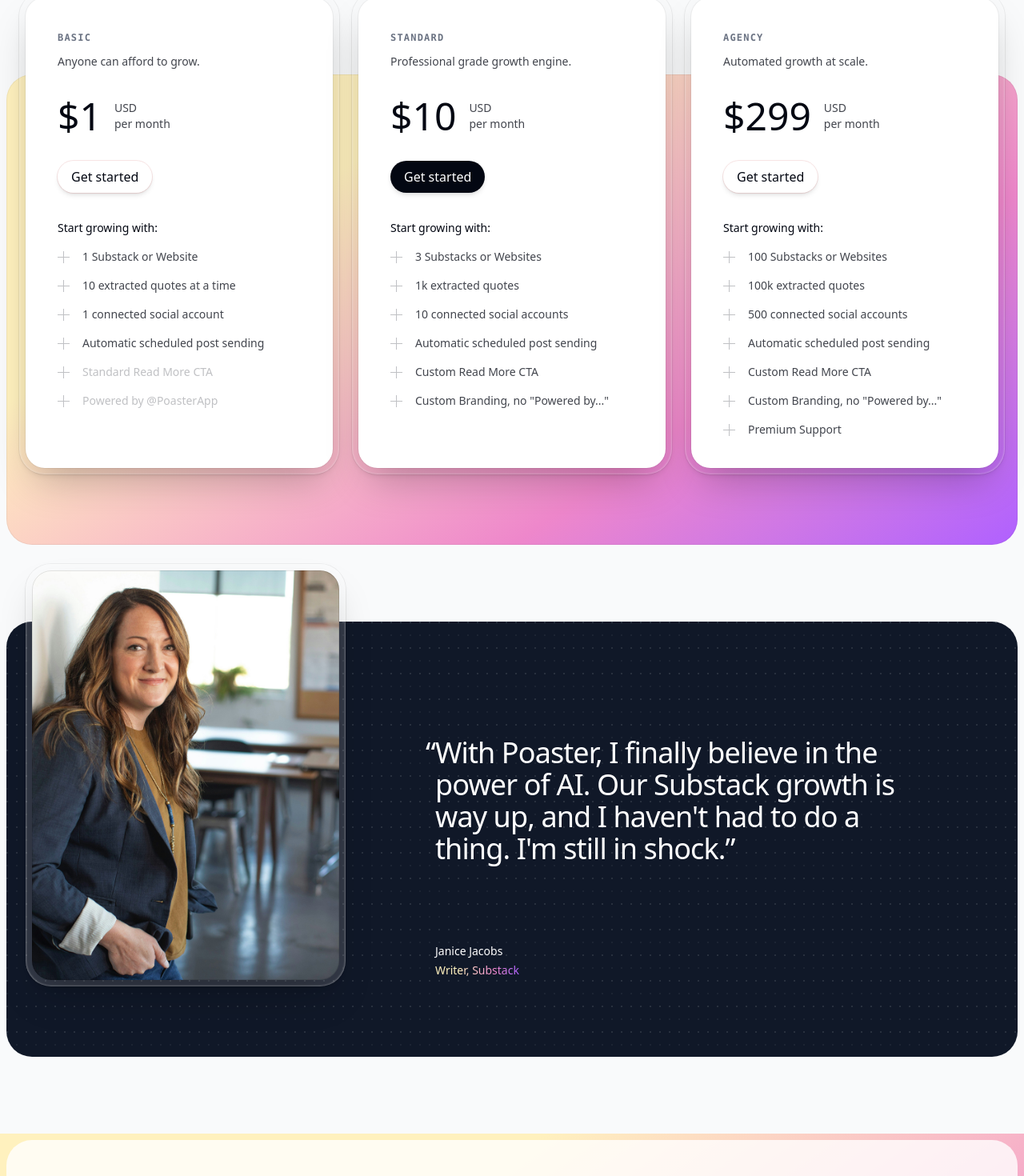
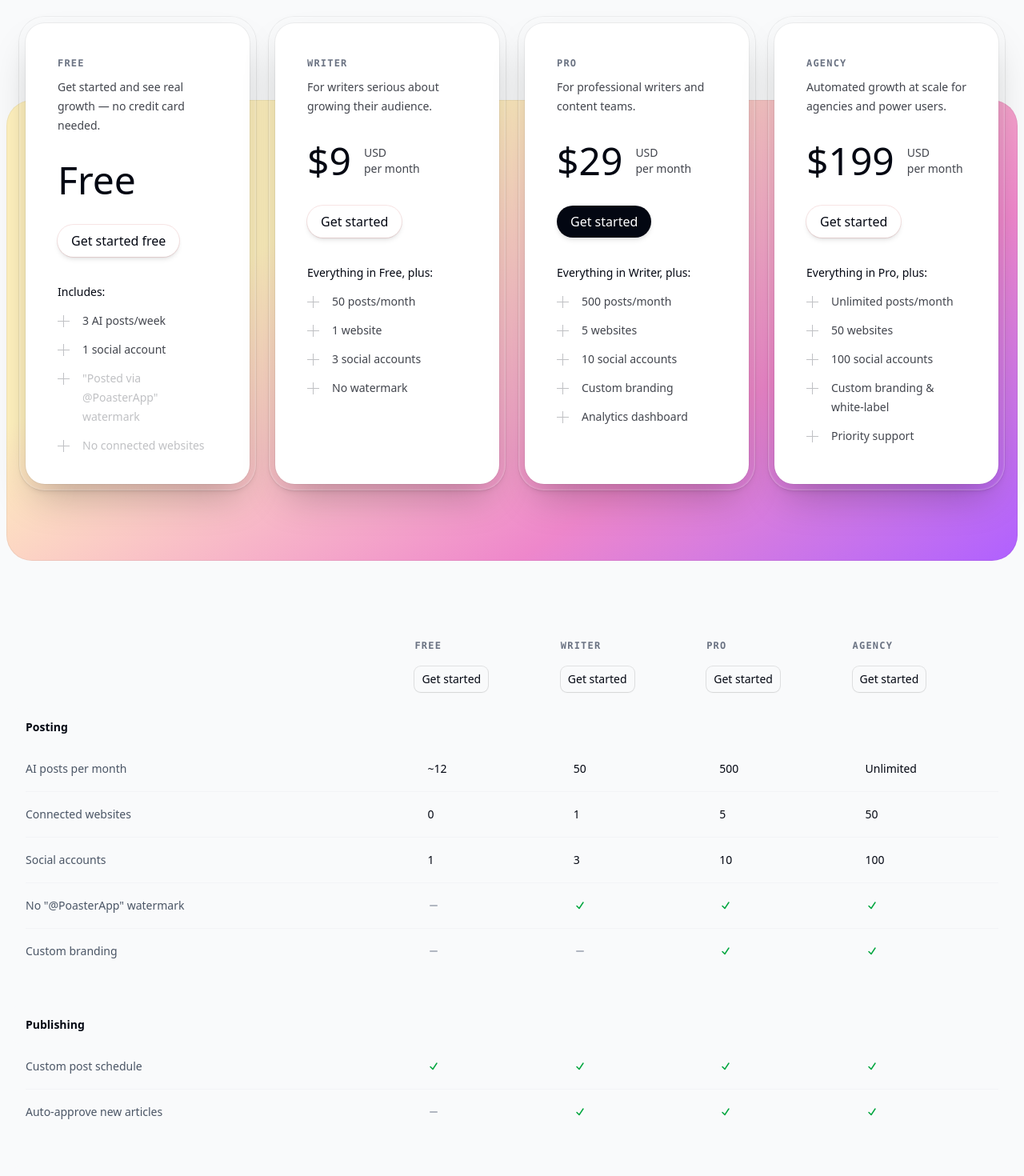
Before and after one commit to cdrxyz/poaster-website, a Next.js app: page /pricing in a window 1280 px wide. Shown: the part 497-1967 px from the top of the page at 80% size. Built offline with nearby package versions, Linux system fonts and the light colour scheme; a web font is replaced by a local one.

Commit message:
fix: clean marketing content, pricing tiers, FAQ, company page, homepage

```diff
--- a/content/blog/2025-11-07-public-beta.md
+++ b/content/blog/2025-11-07-public-beta.md
@@ -71,15 +71,17 @@ Poaster is packed with features designed to maximize your Substack's reach:
 
 ## Pricing Plans
 
-We believe growth should be affordable. That's why we offer plans starting at just $1/month:
+We believe growth should be affordable. That's why we offer a free plan with no credit card required:
 
-- **Basic ($1/month)**: 1 website, 10 quotes, 1 social account. Perfect for starters.
+- **Free**: 3 AI posts/week, 1 social account. Start growing right away.
 
-- **Standard ($10/month)**: 3 websites, 1k quotes, 10 social accounts. For serious writers.
+- **Writer ($9/month)**: 50 posts/month, 1 website, 3 social accounts, no "@PoasterApp" watermark.
 
-- **Agency ($299/month)**: 100 websites, 100k quotes, 500 social accounts. For agencies and power users.
+- **Pro ($29/month)**: 500 posts/month, 5 websites, 10 social accounts, custom branding, and analytics.
 
-All plans include automatic scheduling and premium support on higher tiers.
+- **Agency ($199/month)**: Unlimited posts, 50 websites, 100 accounts, priority support, and white-label.
+
+All paid plans include automatic scheduling and priority support on higher tiers.
 
 ## Join the Beta
 
--- a/src/app/layout.jsx
+++ b/src/app/layout.jsx
@@ -2,8 +2,8 @@ import '@/styles/tailwind.css'
 
 export const metadata = {
   title: {
-    template: '%s - Radiant',
-    default: 'Radiant - Close every deal',
+    template: '%s - Poaster',
+    default: 'Poaster - Grow your Substack with AI',
   },
 }
 
@@ -19,7 +19,7 @@ export default function RootLayout({ children }) {
           rel="alternate"
           type="application/rss+xml"
           href="/blog/feed.xml"
-          title="Radiant Blog"
+          title="Poaster Blog"
         />
       </head>
       <body className="bg-gray-50 text-gray-950 antialiased">
--- a/src/app/page.jsx
+++ b/src/app/page.jsx
@@ -16,7 +16,7 @@ import { Heading, Subheading } from '@/components/text'
 import { ChevronRightIcon } from '@heroicons/react/16/solid'
 
 export const metadata = {
-  description: 'Poaster uses AI to help writers grow their Substack.',
+  description: 'Poaster uses AI to help writers grow their Substack. Start for free.',
 }
 
 function Hero() {
@@ -125,7 +125,7 @@ function BentoSection() {
         <BentoCard
           eyebrow="Scheduled Posts"
           title="Be the Poaster, Without Doing any Posting"
-          description="Choose your own custom posting schedule. Your feeds are always fresh with your quotes and long-form articles. New readers around the world awwait."
+          description="Choose your own custom posting schedule. Your feeds are always fresh with your quotes and long-form articles. New readers around the world await."
           graphic={<Map />}
           className="max-lg:rounded-b-4xl lg:col-span-2 lg:rounded-br-4xl"
         />
--- a/src/app/pricing/page.jsx
+++ b/src/app/pricing/page.jsx
@@ -16,96 +16,118 @@ import {
 
 export const metadata = {
   title: 'Pricing',
-  description: 'Start growing your Substack from as low as $1/month.',
+  description: 'Start growing your Substack for free. Plans from $9/month when you\'re ready to scale.',
 }
 
 const tiers = [
   {
-    name: 'Basic',
-    slug: 'basic',
-    description: 'Anyone can afford to grow.',
-    priceMonthly: 1,
-    href: '#',
+    name: 'Free',
+    slug: 'free',
+    description: 'Get started and see real growth — no credit card needed.',
+    priceMonthly: 0,
+    href: 'https://my.poaster.app/signup',
     highlights: [
-      { description: '1 Substack or Website' },
-      { description: '10 extracted quotes at a time' },
-      { description: '1 connected social account' },
-      { description: 'Automatic scheduled post sending' },
-      { description: 'Standard Read More CTA', disabled: true },
-      { description: 'Powered by @PoasterApp', disabled: true },
+      { description: '3 AI posts/week' },
+      { description: '1 social account' },
+      { description: '"Posted via @PoasterApp" watermark', disabled: true },
+      { description: 'No connected websites', disabled: true },
     ],
     features: [
-      { section: 'Features', name: 'Accounts', value: 3 },
-      { section: 'Features', name: 'Deal progress boards', value: 5 },
-      { section: 'Features', name: 'Sourcing platforms', value: 'Select' },
-      { section: 'Features', name: 'Contacts', value: 100 },
-      { section: 'Features', name: 'AI assisted outreach', value: false },
-      { section: 'Analysis', name: 'Competitor analysis', value: false },
-      { section: 'Analysis', name: 'Dashboard reporting', value: false },
-      { section: 'Analysis', name: 'Community insights', value: false },
-      { section: 'Analysis', name: 'Performance analysis', value: false },
+      { section: 'Posting', name: 'AI posts per month', value: '~12' },
+      { section: 'Posting', name: 'Connected websites', value: 0 },
+      { section: 'Posting', name: 'Social accounts', value: 1 },
+      { section: 'Posting', name: 'No "@PoasterApp" watermark', value: false },
+      { section: 'Posting', name: 'Custom branding', value: false },
+      { section: 'Publishing', name: 'Custom post schedule', value: true },
+      { section: 'Publishing', name: 'Auto-approve new articles', value: false },
+      { section: 'Analytics', name: 'Growth dashboard', value: false },
+      { section: 'Analytics', name: 'Post performance tracking', value: false },
       { section: 'Support', name: 'Email support', value: true },
-      { section: 'Support', name: '24 / 7 call center support', value: false },
-      { section: 'Support', name: 'Dedicated account manager', value: false },
+      { section: 'Support', name: 'Priority support', value: false },
+      { section: 'Support', name: 'White-label', value: false },
     ],
   },
   {
-    name: 'Standard',
-    slug: 'standard',
-    description: 'Professional grade growth engine.',
-    priceMonthly: 10,
-    href: '#',
+    name: 'Writer',
+    slug: 'writer',
+    description: 'For writers serious about growing their audience.',
+    priceMonthly: 9,
+    href: 'https://my.poaster.app/signup',
     highlights: [
-      { description: '3 Substacks or Websites' },
-      { description: '1k extracted quotes' },
-      { description: '10 connected social accounts' },
-      { description: 'Automatic scheduled post sending' },
-      { description: 'Custom Read More CTA' },
-      { description: 'Custom Branding, no "Powered by..."' },
+      { description: '50 posts/month' },
+      { description: '1 website' },
+      { description: '3 social accounts' },
+      { description: 'No watermark' },
     ],
     features: [
-      { section: 'Features', name: 'Accounts', value: 10 },
-      { section: 'Features', name: 'Deal progress boards', value: 'Unlimited' },
-      { section: 'Features', name: 'Sourcing platforms', value: '100+' },
-      { section: 'Features', name: 'Contacts', value: 1000 },
-      { section: 'Features', name: 'AI assisted outreach', value: true },
-      { section: 'Analysis', name: 'Competitor analysis', value: '5 / month' },
-      { section: 'Analysis', name: 'Dashboard reporting', value: true },
-      { section: 'Analysis', name: 'Community insights', value: true },
-      { section: 'Analysis', name: 'Performance analysis', value: true },
+      { section: 'Posting', name: 'AI posts per month', value: 50 },
+      { section: 'Posting', name: 'Connected websites', value: 1 },
+      { section: 'Posting', name: 'Social accounts', value: 3 },
+      { section: 'Posting', name: 'No "@PoasterApp" watermark', value: true },
+      { section: 'Posting', name: 'Custom branding', value: false },
+      { section: 'Publishing', name: 'Custom post schedule', value: true },
+      { section: 'Publishing', name: 'Auto-approve new articles', value: true },
+      { section: 'Analytics', name: 'Growth dashboard', value: false },
+      { section: 'Analytics', name: 'Post performance tracking', value: false },
       { section: 'Support', name: 'Email support', value: true },
-      { section: 'Support', name: '24 / 7 call center support', value: true },
-      { section: 'Support', name: 'Dedicated account manager', value: false },
+      { section: 'Support', name: 'Priority support', value: false },
+      { section: 'Support', name: 'White-label', value: false },
+    ],
+  },
+  {
+    name: 'Pro',
+    slug: 'pro',
+    description: 'For professional writers and content teams.',
+    priceMonthly: 29,
+    href: 'https://my.poaster.app/signup',
+    highlights: [
+      { description: '500 posts/month' },
+      { description: '5 websites' },
+      { description: '10 social accounts' },
+      { description: 'Custom branding' },
+      { description: 'Analytics dashboard' },
+    ],
+    features: [
+      { section: 'Posting', name: 'AI posts per month', value: 500 },
+      { section: 'Posting', name: 'Connected websites', value: 5 },
+      { section: 'Posting', name: 'Social accounts', value: 10 },
+      { section: 'Posting', name: 'No "@PoasterApp" watermark', value: true },
+      { section: 'Posting', name: 'Custom branding', value: true },
+      { section: 'Publishing', name: 'Custom post schedule', value: true },
+      { section: 'Publishing', name: 'Auto-approve new articles', value: true },
+      { section: 'Analytics', name: 'Growth dashboard', value: true },
+      { section: 'Analytics', name: 'Post performance tracking', value: true },
+      { section: 'Support', name: 'Email support', value: true },
+      { section: 'Support', name: 'Priority support', value: false },
+      { section: 'Support', name: 'White-label', value: false },
     ],
   },
   {
     name: 'Agency',
     slug: 'agency',
-    description: 'Automated growth at scale.',
-    priceMonthly: 299,
-    href: '#',
+    description: 'Automated growth at scale for agencies and power users.',
+    priceMonthly: 199,
+    href: 'https://my.poaster.app/signup',
     highlights: [
-      { description: '100 Substacks or Websites' },
-      { description: '100k extracted quotes' },
-      { description: '500 connected social accounts' },
-      { description: 'Automatic scheduled post sending' },
-      { description: 'Custom Read More CTA' },
-      { description: 'Custom Branding, no "Powered by..."' },
-      { description: 'Premium Support' },
+      { description: 'Unlimited posts/month' },
+      { description: '50 websites' },
+      { description: '100 social accounts' },
+      { description: 'Custom branding & white-label' },
+      { description: 'Priority support' },
     ],
     features: [
-      { section: 'Features', name: 'Accounts', value: 'Unlimited' },
-      { section: 'Features', name: 'Deal progress boards', value: 'Unlimited' },
-      { section: 'Features', name: 'Sourcing platforms', value: '100+' },
-      { section: 'Features', name: 'Contacts', value: 'Unlimited' },
-      { section: 'Features', name: 'AI assisted outreach', value: true },
-      { section: 'Analysis', name: 'Competitor analysis', value: 'Unlimited' },
-      { section: 'Analysis', name: 'Dashboard reporting', value: true },
-      { section: 'Analysis', name: 'Community insights', value: true },
-      { section: 'Analysis', name: 'Performance analysis', value: true },
+      { section: 'Posting', name: 'AI posts per month', value: 'Unlimited' },
+      { section: 'Posting', name: 'Connected websites', value: 50 },
+      { section: 'Posting', name: 'Social accounts', value: 100 },
+      { section: 'Posting', name: 'No "@PoasterApp" watermark', value: true },
+      { section: 'Posting', name: 'Custom branding', value: true },
+      { section: 'Publishing', name: 'Custom post schedule', value: true },
+      { section: 'Publishing', name: 'Auto-approve new articles', value: true },
+      { section: 'Analytics', name: 'Growth dashboard', value: true },
+      { section: 'Analytics', name: 'Post performance tracking', value: true },
       { section: 'Support', name: 'Email support', value: true },
-      { section: 'Support', name: '24 / 7 call center support', value: true },
-      { section: 'Support', name: 'Dedicated account manager', value: true },
+      { section: 'Support', name: 'Priority support', value: true },
+      { section: 'Support', name: 'White-label', value: true },
     ],
   },
 ]
@@ -113,11 +135,11 @@ const tiers = [
 function Header() {
   return (
     <Container className="mt-16">
-      <Heading as="h1">Grow your Substack, affordably.</Heading>
+      <Heading as="h1">Simple, affordable pricing.</Heading>
       <Lead className="mt-6 max-w-3xl">
-        No need to blow $5000/month on an agency or army of VAs.<br/>
-        Poaster uses agentic AI to efficiently grow your Substack.<br/>
-        Starting from just $1/month.
+        Start for free and grow your Substack without spending a dime.<br/>
+        Upgrade when you need more posts, more platforms, or more power.<br/>
+        No hidden fees, no surprises.
       </Lead>
     </Container>
   )
@@ -128,12 +150,11 @@ function PricingCards() {
     <div className="relative py-24">
       <Gradient className="absolute inset-x-2 top-48 bottom-0 rounded-4xl ring-1 ring-black/5 ring-inset" />
       <Container className="relative">
-        <div className="grid grid-cols-1 gap-8 lg:grid-cols-3">
+        <div className="grid grid-cols-1 gap-8 lg:grid-cols-2 xl:grid-cols-4">
           {tiers.map((tier, tierIndex) => (
             <PricingCard key={tierIndex} tierIndex={tierIndex} tier={tier} />
           ))}
         </div>
-        {/*<LogoCloud className="mt-24" />*/}
       </Container>
     </div>
   )
@@ -148,19 +169,23 @@ function PricingCard({ tierIndex, tier }) {
           <p className="mt-2 text-sm/6 text-gray-950/75">{tier.description}</p>
           <div className="mt-8 flex items-center gap-4">
             <div className="text-5xl font-medium text-gray-950">
-              ${tier.priceMonthly}
+              {tier.priceMonthly === 0 ? 'Free' : `$${tier.priceMonthly}`}
             </div>
-            <div className="text-sm/5 text-gray-950/75">
-              <p>USD</p>
-              <p>per month</p>
-            </div>
+            {tier.priceMonthly > 0 && (
+              <div className="text-sm/5 text-gray-950/75">
+                <p>USD</p>
+                <p>per month</p>
+              </div>
+            )}
           </div>
           <div className="mt-8">
-            <Button href={tier.href} variant={tierIndex !== 1 ? "secondary" : undefined}>Get started</Button>
+            <Button href={tier.href} variant={tierIndex !== 2 ? "secondary" : undefined}>
+              {tier.priceMonthly === 0 ? 'Get started free' : 'Get started'}
+            </Button>
           </div>
           <div className="mt-8">
             <h3 className="text-sm/6 font-medium text-gray-950">
-              Start growing with:
+              {tier.priceMonthly === 0 ? 'Includes:' : 'Everything in ' + (tierIndex > 0 ? tiers[tierIndex - 1].name : 'Free') + ', plus:'}
             </h3>
             <ul className="mt-3 space-y-3">
               {tier.highlights.map((props, featureIndex) => (
@@ -183,15 +208,19 @@ function PricingTable({ selectedTier }) {
           <col className="w-3/5 sm:w-2/5" />
           <col
             data-selected={selectedTier === tiers[0] ? true : undefined}
-            className="w-2/5 data-selected:table-column max-sm:hidden sm:w-1/5"
+            className="w-2/5 data-selected:table-column max-sm:hidden sm:w-[15%]"
           />
           <col
             data-selected={selectedTier === tiers[1] ? true : undefined}
-            className="w-2/5 data-selected:table-column max-sm:hidden sm:w-1/5"
+            className="w-2/5 data-selected:table-column max-sm:hidden sm:w-[15%]"
           />
           <col
             data-selected={selectedTier === tiers[2] ? true : undefined}
-            className="w-2/5 data-selected:table-column max-sm:hidden sm:w-1/5"
+            className="w-2/5 data-selected:table-column max-sm:hidden sm:w-[15%]"
+          />
+          <col
+            data-selected={selectedTier === tiers[3] ? true : undefined}
+            className="w-2/5 data-selected:table-column max-sm:hidden sm:w-[15%]"
           />
         </colgroup>
         <thead>
@@ -242,7 +271,7 @@ function PricingTable({ selectedTier }) {
                 </div>
               </div>
             </td>
-            <td colSpan={3} className="p-0 text-right">
+            <td colSpan={4} className="p-0 text-right">
               <Button variant="outline" href={selectedTier.href}>
                 Get started
               </Button>
@@ -271,7 +300,7 @@ function PricingTable({ selectedTier }) {
               <tr>
                 <th
                   scope="colgroup"
-                  colSpan={4}
+                  colSpan={5}
                   className="px-0 pt-10 pb-0 group-first-of-type:pt-5"
                 >
                   <div className="-mx-4 rounded-lg bg-gray-50 px-4 py-3 text-sm/6 font-semibold">
@@ -380,7 +409,7 @@ function Testimonial() {
           <div className="flex max-lg:mt-16 lg:col-span-2 lg:px-16">
             <figure className="mx-auto flex max-w-xl flex-col gap-16 max-lg:text-center">
               <blockquote>
-                <p className="relative text-3xl tracking-tight text-white before:absolute before:-translate-x-full before:content-['“'] after:absolute after:content-['”'] lg:text-4xl">
+                <p className="relative text-3xl tracking-tight text-white before:absolute before:-translate-x-full before:content-['\u201c'] after:absolute after:content-['\u201d'] lg:text-4xl">
                   With Poaster, I finally believe in the power of AI. Our Substack growth is way up, and I haven't had to do a thing. I'm still in shock.
                 </p>
               </blockquote>
@@ -413,67 +442,80 @@ function FrequentlyAskedQuestions() {
         <div className="mx-auto mt-16 mb-32 max-w-xl space-y-12">
           <dl>
             <dt className="text-sm font-semibold">
-              What measures are in place to ensure the security of our data?
+              How does Poaster work?
             </dt>
             <dd className="mt-4 text-sm/6 text-gray-600">
-              Data security is a top priority for us, which is ironic given that
-              our business depends on others not taking it very seriously. We
-              understand that any breach could put both us and most of our
-              customers out of business—and behind bars. We employ robust
-              security measures, including data encryption, secure data centers,
-              and regular security audits to ensure this never happens.
+              Poaster connects to your Substack or website and uses AI agents to
+              extract the best quotes and highlights from your articles. It then
+              automatically schedules and posts those quotes to your connected
+              social media accounts—keeping your feed active with your authentic
+              voice, without any manual effort on your part.
             </dd>
           </dl>
           <dl>
             <dt className="text-sm font-semibold">
-              Is there a mobile app available for your platform?
+              Is there a free trial, or do I need a credit card to start?
             </dt>
             <dd className="mt-4 text-sm/6 text-gray-600">
-              Yes, we offer a mobile app that provides all the key
-              functionalities of our desktop platform, allowing sales reps to
-              manage deals on the go. Additionally, we have another app
-              pre-installed on most modern smartphones that allows us to track
-              your location, listen to your conversations, and access your
-              camera and microphone at any time. This app is not available for
-              download.
+              Poaster has a free tier that never expires—no credit card required.
+              You get 3 AI-generated posts per week and 1 connected social
+              account so you can experience real growth before upgrading. When
+              you&apos;re ready for more, paid plans start at just $9/month.
             </dd>
           </dl>
           <dl>
             <dt className="text-sm font-semibold">
-              Can I customize the workflow to match our company’s deal process?
+              Which social media platforms are supported?
             </dt>
             <dd className="mt-4 text-sm/6 text-gray-600">
-              Yes, our platform is highly customizable, although there should be
-              no need. Before you sign up, we discreetly gather information
-              about your company and its processes from a variety of sources. We
-              then use this information to pre-configure the platform to match
-              your existing workflows. This is why we ask for your social
-              security number and access to your email account during the
-              sign-up process.
+              Poaster currently supports posting to X (Twitter), Instagram,
+              Facebook, LinkedIn, and TikTok via Hypefury integration. Native
+              direct connections to additional platforms are on our roadmap.
+              Check our{' '}
+              <a
+                href="https://poaster.userjot.com/roadmap"
+                className="underline"
+                target="_blank"
+                rel="noopener noreferrer"
+              >
+                public roadmap
+              </a>{' '}
+              for the latest status.
             </dd>
           </dl>
           <dl>
             <dt className="text-sm font-semibold">
-              What kind of support do you offer?
+              Can I use Poaster with any website, or only Substack?
             </dt>
             <dd className="mt-4 text-sm/6 text-gray-600">
-              We offer comprehensive support through multiple channels,
-              including 24/7 live chat, email, and phone support. However, since
-              we have full access to your internal network, we will know if
-              you’re having issues before you do.
+              Poaster works with any publicly accessible website or blog—not just
+              Substack. Upload your article archive or point Poaster at your RSS
+              feed, and our AI will extract quotes and schedule posts from all
+              your content. Substack writers also get the benefit of automatic
+              processing when new articles are published.
             </dd>
           </dl>
           <dl>
             <dt className="text-sm font-semibold">
-              Can I integrate the CRM with other sales intelligence tools?
+              Can I cancel my subscription at any time?
             </dt>
             <dd className="mt-4 text-sm/6 text-gray-600">
-              Yes, our solution integrates seamlessly with a variety of other
-              systems. However, be warned that most of these integrations are
-              short-lived. We have a dedicated team of engineers who
-              reverse-engineer the APIs of other tools, enabling us to build
-              their functionality into our product and eventually put them out
-              of business.
+              Yes, absolutely. You can cancel your paid plan at any time from
+              your account settings. Your subscription will remain active until
+              the end of the current billing period, after which your account
+              will revert to the free tier. We don&apos;t lock you in or charge
+              cancellation fees.
+            </dd>
+          </dl>
+          <dl>
+            <dt className="text-sm font-semibold">
+              What happens to posts that have already been published if I downgrade or cancel?
+            </dt>
+            <dd className="mt-4 text-sm/6 text-gray-600">
+              Posts that have already been published to your social accounts
+              remain live—Poaster only controls future scheduling. If you
+              downgrade, your account limits will apply going forward, but
+              nothing already posted is affected.
             </dd>
           </dl>
         </div>
@@ -483,7 +525,7 @@ function FrequentlyAskedQuestions() {
 }
 
 export default function Pricing() {
-  let tier = tiers[0]
+  let tier = tiers[2]
   return (
     <main className="overflow-hidden">
       <GradientBackground />
@@ -492,9 +534,9 @@ export default function Pricing() {
       </Container>
       <Header />
       <PricingCards />
-      {/*<PricingTable selectedTier={tier} />*/}
+      <PricingTable selectedTier={tier} />
       <Testimonial />
-      {/*<FrequentlyAskedQuestions />*/}
+      <FrequentlyAskedQuestions />
       <Footer />
     </main>
   )
```
Also changed, not shown: src/app/blog/feed.xml/route.js (+4 -4 lines), src/app/company/page.jsx (+21 -23 lines), src/components/footer.jsx (+4 -4 lines), 1 other file (tests, documents, lock files or other folders).
